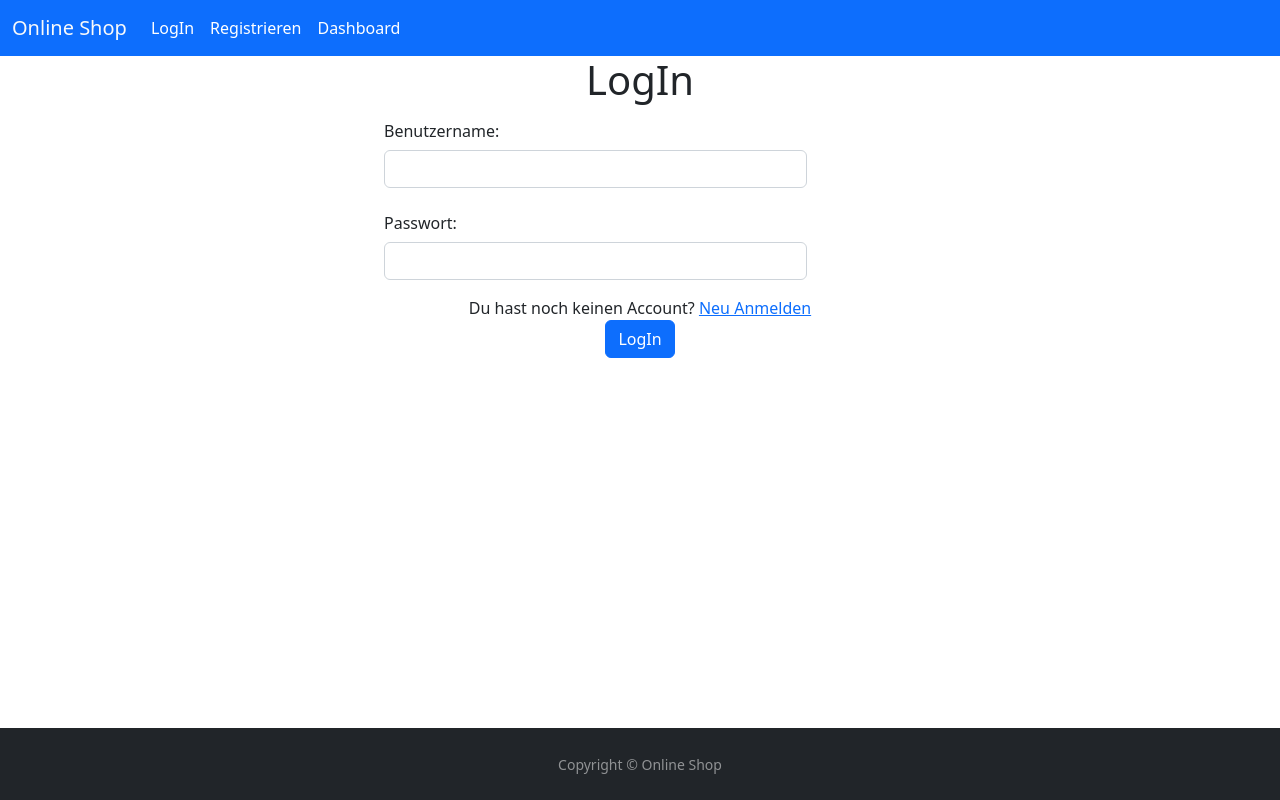
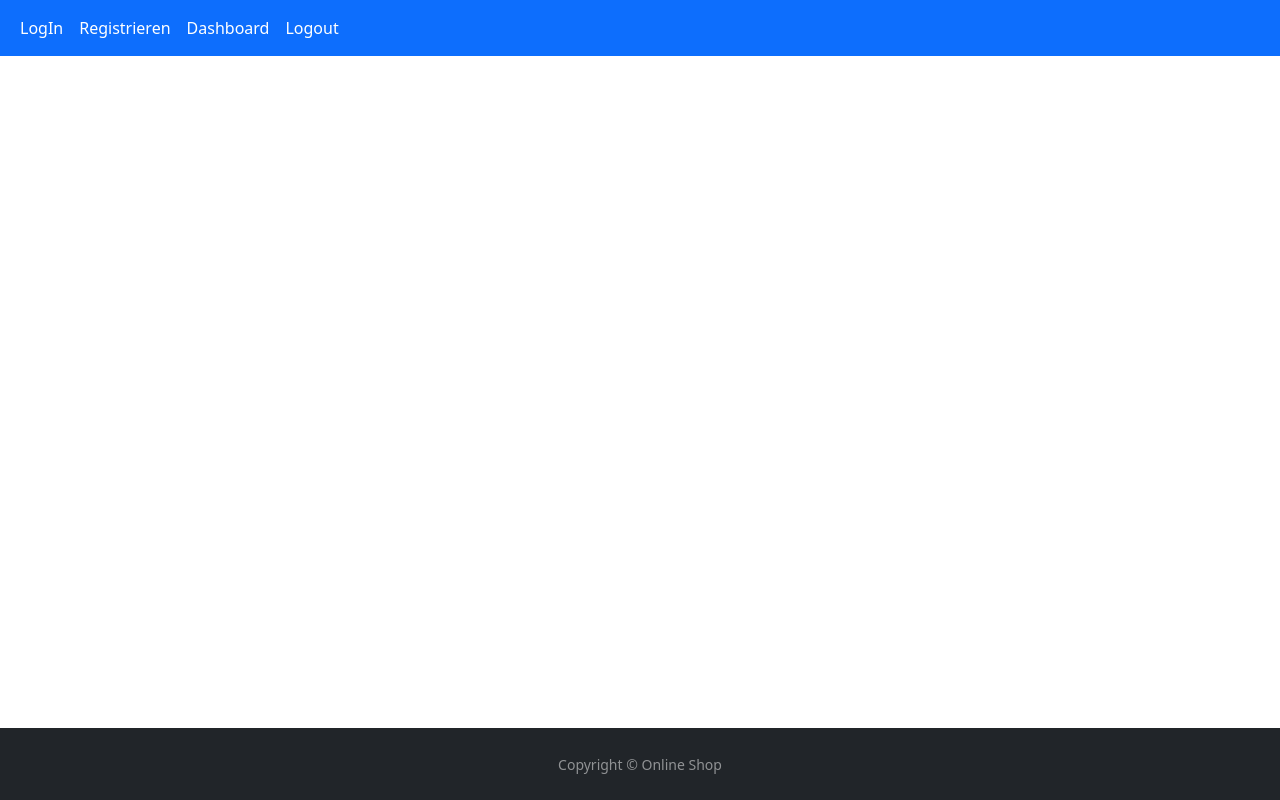
Before and after one commit to StockiTom/Probeaufgabe-BestIt, a Vue app in the folder onlineshop/: page /#/ in a window 1280 px wide. Built offline with nearby package versions, Linux system fonts and the light colour scheme.

Commit message:
Check ob Benutzer bereites existiert

```diff
--- a/onlineshop/src/components/Login.vue
+++ b/onlineshop/src/components/Login.vue
@@ -49,10 +49,11 @@
           });
 
           if(response.data=="Success"){
+            localStorage.setItem('auth', 'true');
             this.$router.push('/Dashboard');
           }else{
             this.message="Benutzername oder Passwort ist falsch";
-            this.$router.push('/');
+            this.$router.push('/LogIn');
           }
 
       }
--- a/onlineshop/src/components/Navbar.vue
+++ b/onlineshop/src/components/Navbar.vue
@@ -3,23 +3,28 @@
 
       <nav class="navbar navbar-expand-lg bg-body-tertiary text-bg-primary">
         <div class="container-fluid">
-          <a class="navbar-brand link-light" href="#">Online Shop</a>
-          <button class="navbar-toggler" type="button" data-bs-toggle="collapse" data-bs-target="#navbarNav" aria-controls="navbarNav" aria-expanded="false" aria-label="Toggle navigation">
-            <span class="navbar-toggler-icon"></span>
-          </button>
+
           <div class="collapse navbar-collapse" id="navbarNav">
             <ul class="navbar-nav">
               <li class="nav-item link-light">
-                <a class="nav-link  active" aria-current="page"><router-link to="/">LogIn</router-link></a>
+                <a class="nav-link  active" aria-current="page">
+                  <router-link to="/LogIn">LogIn</router-link>
+                </a>
               </li>
               <li class="nav-item link-light">
-                <div class="nav-link "><router-link to="/Registrieren">Registrieren</router-link></div>
+                <div class="nav-link ">
+                  <router-link to="/Registrieren">Registrieren</router-link>
+                </div>
               </li>
               <li class="nav-item link-light">
-                <div class="nav-link "><router-link to="/Dashboard">Dashboard</router-link></div>
+                <div class="nav-link ">
+                  <router-link to="/Dashboard">Dashboard</router-link>
+                </div>
               </li>
-              <li>
-                {{ user }}
+              <li class="nav-item link-light">
+                <div class="nav-link ">
+                  <router-link to="/LogIn">Logout</router-link>
+                </div>
               </li>
             </ul>
           </div>
@@ -31,7 +36,22 @@
     <script>
 
     export default {
-      name: 'navBar'
+      name: 'navBar',
+      computed: {
+
+        checkAuthStatus() {
+          if (localStorage.getItem('auth') === 'true'){
+            return true;
+          }else{
+            return false;
+          }
+        }
+
+      },
+      method: {
+
+
+      }
     }
     </script>
 
--- a/onlineshop/src/components/SignUp.vue
+++ b/onlineshop/src/components/SignUp.vue
@@ -77,7 +77,7 @@
         async handleSubmit(){
 
           if(this.password_confirm===this.password){
-            await axios.post('http://127.0.0.1:81/Projekt/add.php/',{
+            const response = await axios.post('http://127.0.0.1:81/Projekt/add.php/',{
               username: this.user,
               firstname: this.firstname,
               lastname: this.lastname,
@@ -85,7 +85,14 @@
               password: this.password,
             });
 
-            this.$router.push('/');
+            console.log(response);
+
+            if(response.data==false){
+              this.message="Benutzer existiert bereits";
+            }else{
+              this.$router.push('/LogIn');
+            }
+
           }else{
             this.message="Passwörter stimmen nicht überein";
           }
--- a/onlineshop/src/main.js
+++ b/onlineshop/src/main.js
@@ -16,7 +16,7 @@ import bootstrap from 'bootstrap/dist/js/bootstrap.bundle.js'
 const app = createApp(App)
 
 const routes=[
-    {path: "/",component: LogIn, meta: {auth: false}},
+    {path: "/LogIn",component: LogIn, meta: {auth: false}},
     {path: "/Registrieren",component: SignUp,meta: {auth: false}},
     {path: "/Dashboard",component: Dashboard,meta: {auth: true}}
 ]
```
Also changed, not shown: 2 other files (tests, documents, lock files or other folders).
